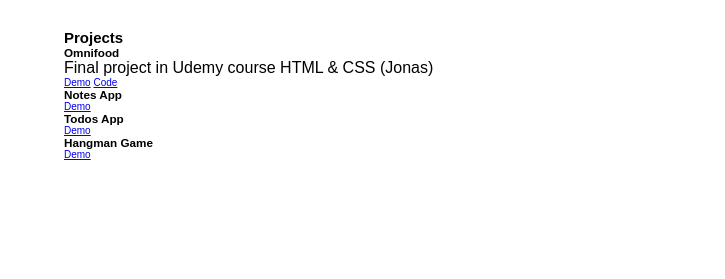
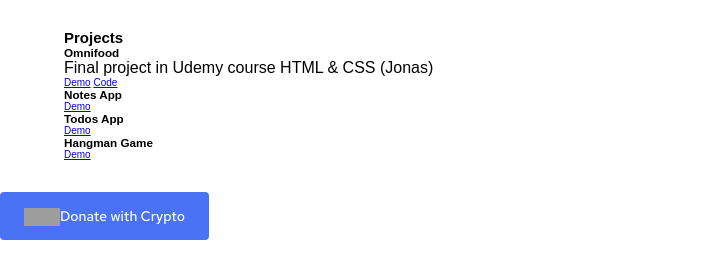
Before and after one commit to alilosoft/portfolio, a plain HTML site: page public/index.html in a window 1280 px wide. Shown: the part 135-414 px from the top of the page, without its empty margins (0-725 px from the left). Drawn offline with Linux system fonts and the light colour scheme; grey boxes are pictures that could not be loaded.

Commit message:
add spectrocoin button

```diff
--- a/public/index.html
+++ b/public/index.html
@@ -58,5 +58,8 @@
         >
       </div>
     </section>
+    <footer>
+      <a href="https://spectrocoin.com/en/payment/donation/de3adc5f-cfb6-48be-8a37-eb248dea6071" style="display:inline-block;padding:14px 24px;font-size:14px;border-radius:4px;font-weight:500;text-decoration:none;font-family:&quot;Red Hat Text&quot;, sans-serif;text-align:center;background-color:#4972F4;color:white"><link rel="preconnect" href="https://fonts.googleapis.com"/><link rel="preconnect" href="https://fonts.gstatic.com"/><link href="https://fonts.googleapis.com/css2?family=Red+Hat+Text:wght@500&amp;display=swap" rel="stylesheet"/><span style="display:inline-block;line-height:20px"><img style="vertical-align:bottom;height:18px;width:36px" src="https://spectrocoin.com/pb/spectrocoin_small_white.svg"/>Donate with Crypto</span></a>
+    </footer>
   </body>
 </html>
```
